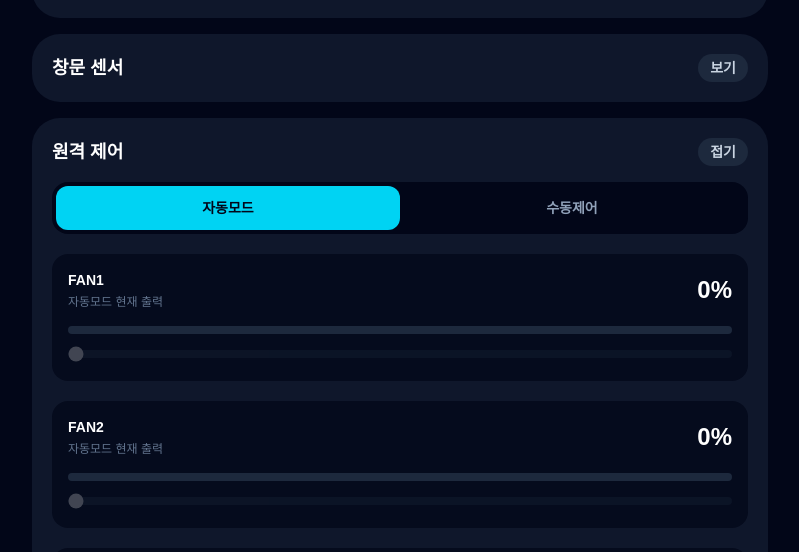
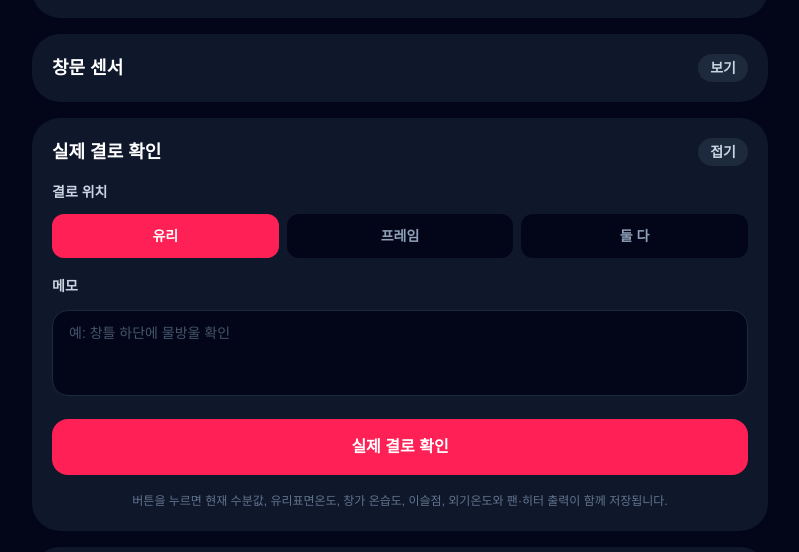
Before and after one commit to lsyy5055-gif/homeq, a Next.js app: page /sentira-air in a window 1280 px wide. Shown: the part 1017-1569 px from the top of the page, without its empty margins (240-1039 px from the left). Built offline with nearby package versions, Linux system fonts and the light colour scheme; no server answers.

Commit message:
Add manual condensation button

```diff
--- a/app/sentira-air/page.tsx
+++ b/app/sentira-air/page.tsx
@@ -232,6 +232,11 @@ export default function SentiraAirPage() {
   const [isUpdating, setIsUpdating] = useState(false);
   const [isUserInteracting, setIsUserInteracting] = useState(false);
 
+  const [confirmLocation, setConfirmLocation] = useState<"glass" | "frame" | "both">("glass");
+  const [confirmNote, setConfirmNote] = useState("");
+  const [isConfirmingCondensation, setIsConfirmingCondensation] = useState(false);
+  const [confirmMessage, setConfirmMessage] = useState("");
+
   async function fetchDashboard() {
     try {
       const res = await fetch("/api/sentira-air", { cache: "no-store" });
@@ -295,6 +300,71 @@ export default function SentiraAirPage() {
       console.error("Control PATCH error:", err);
     } finally {
       setIsUpdating(false);
+    }
+  }
+
+  async function confirmCondensation() {
+    const locationText =
+      confirmLocation === "glass"
+        ? "유리"
+        : confirmLocation === "frame"
+          ? "프레임"
+          : "유리와 프레임 모두";
+
+    const confirmed = window.confirm(
+      `${locationText}에서 실제 결로를 확인했습니까?\n확인을 누르면 현재 센서값과 함께 실증 기록으로 저장됩니다.`
+    );
+
+    if (!confirmed) return;
+
+    try {
+      setIsConfirmingCondensation(true);
+      setConfirmMessage("");
+
+      const res = await fetch("/api/condensation-events", {
+        method: "POST",
+        headers: { "Content-Type": "application/json" },
+        body: JSON.stringify({
+          serial_number: reading.serial_number ?? "SA-0001",
+          event_type: "manual_confirmed",
+          location: confirmLocation,
+          note: confirmNote.trim() || null,
+
+          sensor_reading_id: reading.id ?? null,
+          moisture_pf: moistureValue,
+          surface_temp: glassSurfaceTemp,
+          air_temp: glassAirTemp,
+          air_humidity: glassAirHumidity,
+
+          body_temp: bodyTemp,
+          body_humidity: bodyHumidity,
+          outdoor_temp: outdoorTemp,
+          heater_temp: heaterTemp,
+          dew_point: reading.dew_point ?? null,
+          condensation_risk: reading.condensation_risk ?? null,
+          co2: reading.co2 ?? null,
+          voc: reading.voc ?? null,
+          fan1_percent: reading.fan1_percent ?? reading.fan_percent ?? null,
+          fan2_percent: reading.fan2_percent ?? reading.fan_percent ?? null,
+          ptc_percent: reading.ptc_percent ?? null,
+          glass_moisture_detected: reading.glass_moisture_detected ?? false,
+        }),
+      });
+
+      const result = await res.json();
+
+      if (!res.ok || !result.ok) {
+        throw new Error(result.error ?? "결로 확인 기록 저장 실패");
+      }
+
+      setConfirmMessage("실제 결로 확인 기록이 저장되었습니다.");
+      setConfirmNote("");
+      await fetchDashboard();
+    } catch (err) {
+      console.error("Condensation confirmation error:", err);
+      setConfirmMessage("기록 저장에 실패했습니다.");
+    } finally {
+      setIsConfirmingCondensation(false);
     }
   }
 
@@ -453,6 +523,76 @@ export default function SentiraAirPage() {
               <p className="mt-2 text-sm text-slate-500">BLE 유리센서가 연결되면 표면온도, 창가 온습도, 수분값, 배터리가 표시됩니다.</p>
             </div>
           )}
+        </Accordion>
+
+        <Accordion title="실제 결로 확인" defaultOpen>
+          <div className="space-y-4">
+            <div>
+              <p className="text-sm font-bold text-slate-300">결로 위치</p>
+              <div className="mt-3 grid grid-cols-3 gap-2">
+                {[
+                  { value: "glass", label: "유리" },
+                  { value: "frame", label: "프레임" },
+                  { value: "both", label: "둘 다" },
+                ].map((item) => (
+                  <button
+                    key={item.value}
+                    type="button"
+                    onClick={() =>
+                      setConfirmLocation(item.value as "glass" | "frame" | "both")
+                    }
+                    className={`rounded-xl px-3 py-3 text-sm font-black transition ${
+                      confirmLocation === item.value
+                        ? "bg-rose-500 text-white"
+                        : "bg-slate-950 text-slate-400"
+                    }`}
+                  >
+                    {item.label}
+                  </button>
+                ))}
+              </div>
+            </div>
+
+            <div>
+              <label className="text-sm font-bold text-slate-300" htmlFor="condensation-note">
+                메모
+              </label>
+              <textarea
+                id="condensation-note"
+                value={confirmNote}
+                onChange={(e) => setConfirmNote(e.target.value)}
+                placeholder="예: 창틀 하단에 물방울 확인"
+                rows={3}
+                className="mt-3 w-full resize-none rounded-2xl border border-slate-800 bg-slate-950 px-4 py-3 text-sm text-white outline-none placeholder:text-slate-600 focus:border-rose-400"
+              />
+            </div>
+
+            <button
+              type="button"
+              onClick={confirmCondensation}
+              disabled={isConfirmingCondensation}
+              className="w-full rounded-2xl bg-rose-500 px-4 py-4 text-base font-black text-white transition hover:bg-rose-400 disabled:cursor-not-allowed disabled:opacity-50"
+            >
+              {isConfirmingCondensation ? "기록 저장 중..." : "실제 결로 확인"}
+            </button>
+
+            {confirmMessage && (
+              <p
+                className={`text-center text-sm font-bold ${
+                  confirmMessage.includes("실패")
+                    ? "text-rose-300"
+                    : "text-emerald-300"
+                }`}
+              >
+                {confirmMessage}
+              </p>
+            )}
+
+            <p className="text-center text-xs leading-5 text-slate-500">
+              버튼을 누르면 현재 수분값, 유리표면온도, 창가 온습도, 이슬점,
+              외기온도와 팬·히터 출력이 함께 저장됩니다.
+            </p>
+          </div>
         </Accordion>
 
         <Accordion title="원격 제어" defaultOpen>
```
